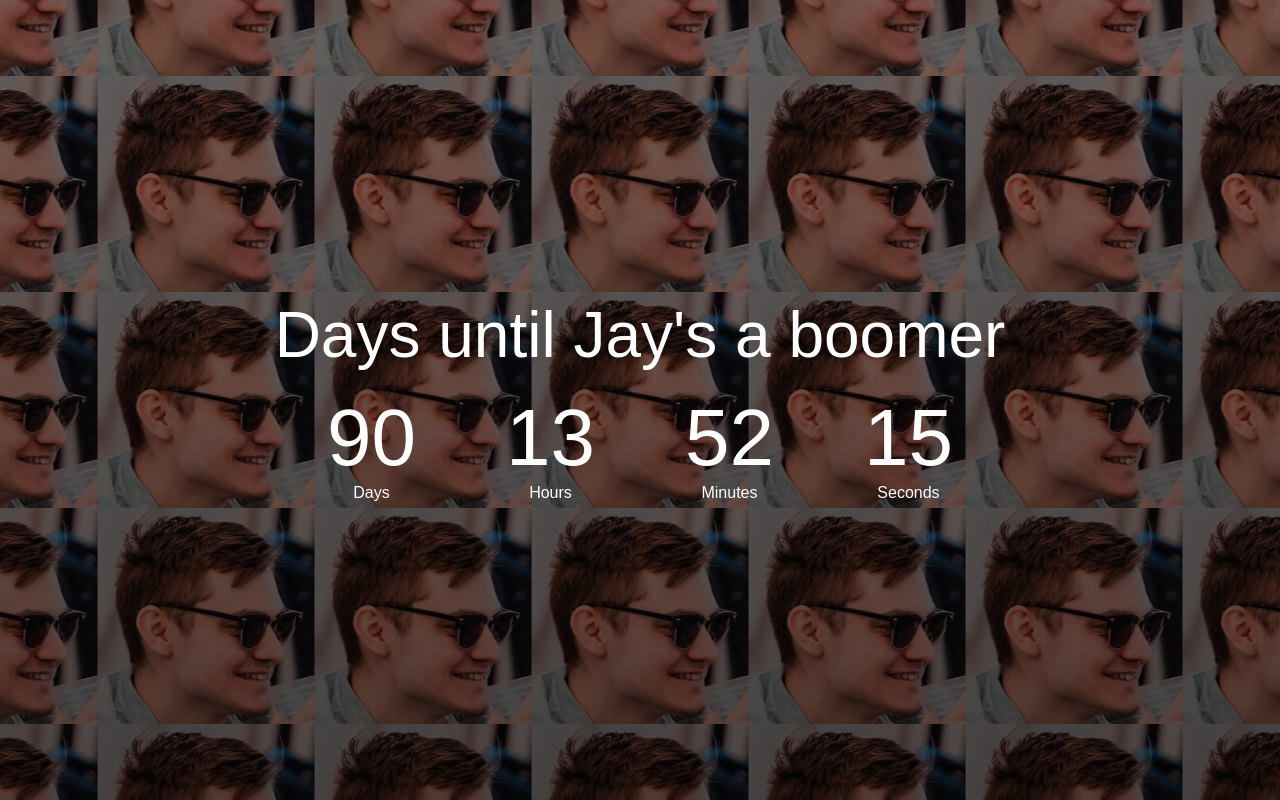
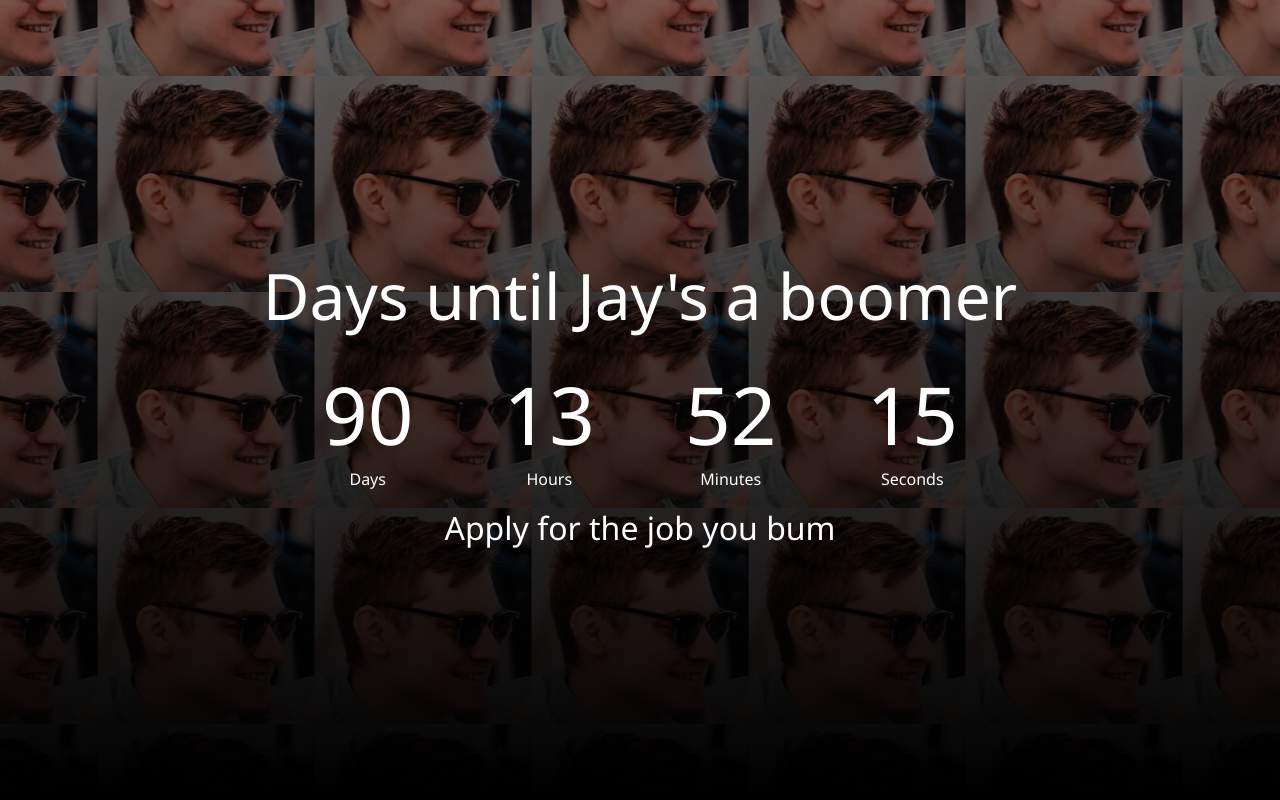
Before and after one commit to vehNbot/Jayliabilitytimer, a plain HTML site: page index.html in a window 1280 px wide. Drawn offline with Linux system fonts and the light colour scheme.

Commit message:
Final adjustments to formatting

```diff
--- a/index.html
+++ b/index.html
@@ -27,7 +27,10 @@
                 <p>Seconds</p>
             </div>
         </div>
-    </div>
+            <div class="desc">
+                <p>Apply for the job you bum</p>
+            </div>
+        </div>
 
     <script src="script.js"></script>
 </body>
--- a/style.css
+++ b/style.css
@@ -2,12 +2,12 @@
     padding: 0;
     margin: 0;
     box-sizing: border-box;
-    font-family: sans-serif;
+    font-family: 'Segoe UI', Tahoma, Geneva, Verdana, sans-serif;
 }
 
 .hero{
     height: 100vh;
-    background-image: linear-gradient(rgba(0,0,0, 0.5), rgba(0, 0, 0, 0.651)), url('Assets/jayhead.png');
+    background-image: linear-gradient(rgba(0,0,0, 0.5), rgb(0, 0, 0)), url('Assets/jayhead.png');
     background-size:auto ;
     background-position: center;
     display: flex;
@@ -36,3 +36,9 @@ h1{
     font-size: 5rem;
     font-weight: 100;
 }
+
+.desc {
+    font-size: 2rem;
+    font-weight: 200;
+    margin-top: 1rem;
+}
```
